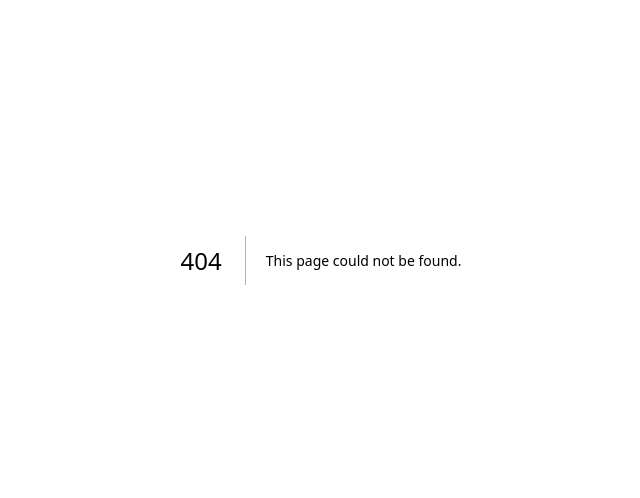
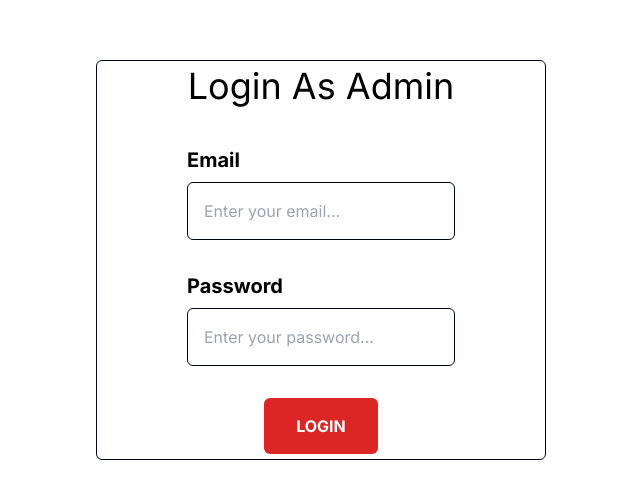
Before and after one commit to muhammeddevops/osman-telecom, a Next.js app: page /admin in a window 1280 px wide. Before the commit this address had no page. Shown: the part 140-638 px from the top of the page, without its empty margins (319-959 px from the left). Built offline with nearby package versions, Linux system fonts and the light colour scheme.

Commit message:
feat: login form UI

```diff
--- /dev/null
+++ b/src/app/admin/page.jsx
@@ -0,0 +1,13 @@
+import LoginForm from '@/components/LoginForm';
+
+export default function AdminPage() {
+  // Logged in
+  // if (user.role === "admin") // redirect
+
+  // if not logged in render login form
+  return (
+    <main className="flex justify-center items-center h-screen">
+      <LoginForm />
+    </main>
+  );
+}
--- a/src/app/globals.css
+++ b/src/app/globals.css
@@ -2,26 +2,16 @@
 @tailwind components;
 @tailwind utilities;
 
-:root {
-  --foreground-rgb: 0, 0, 0;
-  --background-start-rgb: 214, 219, 220;
-  --background-end-rgb: 255, 255, 255;
-}
+@layer utilities {
+  .form-group {
+    @apply flex flex-col gap-2;
+  }
 
-@media (prefers-color-scheme: dark) {
-  :root {
-    --foreground-rgb: 255, 255, 255;
-    --background-start-rgb: 0, 0, 0;
-    --background-end-rgb: 0, 0, 0;
+  .form-label {
+    @apply font-bold text-xl;
+  }
+
+  .form-input {
+    @apply border border-slate-950 rounded-md p-4;
   }
 }
-
-body {
-  color: rgb(var(--foreground-rgb));
-  background: linear-gradient(
-      to bottom,
-      transparent,
-      rgb(var(--background-end-rgb))
-    )
-    rgb(var(--background-start-rgb));
-}
--- a/src/app/page.js
+++ b/src/app/page.js
@@ -1,113 +1,5 @@
-import Image from 'next/image'
-
 export default function Home() {
   return (
-    <main className="flex min-h-screen flex-col items-center justify-between p-24">
-      <div className="z-10 max-w-5xl w-full items-center justify-between font-mono text-sm lg:flex">
-        <p className="fixed left-0 top-0 flex w-full justify-center border-b border-gray-300 bg-gradient-to-b from-zinc-200 pb-6 pt-8 backdrop-blur-2xl dark:border-neutral-800 dark:bg-zinc-800/30 dark:from-inherit lg:static lg:w-auto  lg:rounded-xl lg:border lg:bg-gray-200 lg:p-4 lg:dark:bg-zinc-800/30">
-          Get started by editing&nbsp;
-          <code className="font-mono font-bold">src/app/page.js</code>
-        </p>
-        <div className="fixed bottom-0 left-0 flex h-48 w-full items-end justify-center bg-gradient-to-t from-white via-white dark:from-black dark:via-black lg:static lg:h-auto lg:w-auto lg:bg-none">
-          <a
-            className="pointer-events-none flex place-items-center gap-2 p-8 lg:pointer-events-auto lg:p-0"
-            href="https://vercel.com?utm_source=create-next-app&utm_medium=appdir-template&utm_campaign=create-next-app"
-            target="_blank"
-            rel="noopener noreferrer"
-          >
-            By{' '}
-            <Image
-              src="/vercel.svg"
-              alt="Vercel Logo"
-              className="dark:invert"
-              width={100}
-              height={24}
-              priority
-            />
-          </a>
-        </div>
-      </div>
-
-      <div className="relative flex place-items-center before:absolute before:h-[300px] before:w-[480px] before:-translate-x-1/2 before:rounded-full before:bg-gradient-radial before:from-white before:to-transparent before:blur-2xl before:content-[''] after:absolute after:-z-20 after:h-[180px] after:w-[240px] after:translate-x-1/3 after:bg-gradient-conic after:from-sky-200 after:via-blue-200 after:blur-2xl after:content-[''] before:dark:bg-gradient-to-br before:dark:from-transparent before:dark:to-blue-700 before:dark:opacity-10 after:dark:from-sky-900 after:dark:via-[#0141ff] after:dark:opacity-40 before:lg:h-[360px] z-[-1]">
-        <Image
-          className="relative dark:drop-shadow-[0_0_0.3rem_#ffffff70] dark:invert"
-          src="/next.svg"
-          alt="Next.js Logo"
-          width={180}
-          height={37}
-          priority
-        />
-      </div>
-
-      <div className="mb-32 grid text-center lg:max-w-5xl lg:w-full lg:mb-0 lg:grid-cols-4 lg:text-left">
-        <a
-          href="https://nextjs.org/docs?utm_source=create-next-app&utm_medium=appdir-template&utm_campaign=create-next-app"
-          className="group rounded-lg border border-transparent px-5 py-4 transition-colors hover:border-gray-300 hover:bg-gray-100 hover:dark:border-neutral-700 hover:dark:bg-neutral-800/30"
-          target="_blank"
-          rel="noopener noreferrer"
-        >
-          <h2 className={`mb-3 text-2xl font-semibold`}>
-            Docs{' '}
-            <span className="inline-block transition-transform group-hover:translate-x-1 motion-reduce:transform-none">
-              -&gt;
-            </span>
-          </h2>
-          <p className={`m-0 max-w-[30ch] text-sm opacity-50`}>
-            Find in-depth information about Next.js features and API.
-          </p>
-        </a>
-
-        <a
-          href="https://nextjs.org/learn?utm_source=create-next-app&utm_medium=appdir-template-tw&utm_campaign=create-next-app"
-          className="group rounded-lg border border-transparent px-5 py-4 transition-colors hover:border-gray-300 hover:bg-gray-100 hover:dark:border-neutral-700 hover:dark:bg-neutral-800 hover:dark:bg-opacity-30"
-          target="_blank"
-          rel="noopener noreferrer"
-        >
-          <h2 className={`mb-3 text-2xl font-semibold`}>
-            Learn{' '}
-            <span className="inline-block transition-transform group-hover:translate-x-1 motion-reduce:transform-none">
-              -&gt;
-            </span>
-          </h2>
-          <p className={`m-0 max-w-[30ch] text-sm opacity-50`}>
-            Learn about Next.js in an interactive course with&nbsp;quizzes!
-          </p>
-        </a>
-
-        <a
-          href="https://vercel.com/templates?framework=next.js&utm_source=create-next-app&utm_medium=appdir-template&utm_campaign=create-next-app"
-          className="group rounded-lg border border-transparent px-5 py-4 transition-colors hover:border-gray-300 hover:bg-gray-100 hover:dark:border-neutral-700 hover:dark:bg-neutral-800/30"
-          target="_blank"
-          rel="noopener noreferrer"
-        >
-          <h2 className={`mb-3 text-2xl font-semibold`}>
-            Templates{' '}
-            <span className="inline-block transition-transform group-hover:translate-x-1 motion-reduce:transform-none">
-              -&gt;
-            </span>
-          </h2>
-          <p className={`m-0 max-w-[30ch] text-sm opacity-50`}>
-            Explore the Next.js 13 playground.
-          </p>
-        </a>
-
-        <a
-          href="https://vercel.com/new?utm_source=create-next-app&utm_medium=appdir-template&utm_campaign=create-next-app"
-          className="group rounded-lg border border-transparent px-5 py-4 transition-colors hover:border-gray-300 hover:bg-gray-100 hover:dark:border-neutral-700 hover:dark:bg-neutral-800/30"
-          target="_blank"
-          rel="noopener noreferrer"
-        >
-          <h2 className={`mb-3 text-2xl font-semibold`}>
-            Deploy{' '}
-            <span className="inline-block transition-transform group-hover:translate-x-1 motion-reduce:transform-none">
-              -&gt;
-            </span>
-          </h2>
-          <p className={`m-0 max-w-[30ch] text-sm opacity-50`}>
-            Instantly deploy your Next.js site to a shareable URL with Vercel.
-          </p>
-        </a>
-      </div>
-    </main>
-  )
+    <main className="flex min-h-screen flex-col items-center justify-between p-24"></main>
+  );
 }
--- /dev/null
+++ b/src/components/LoginForm.jsx
@@ -0,0 +1,53 @@
+'use client';
+
+export default function LoginForm() {
+  const handleSubmit = () => {
+    console.log('logged in');
+  };
+  return (
+    <div className="flex flex-col justify-center items-center gap-10 border border-slate-950 h-[50vh] p-8 rounded-md">
+      <h1 className="text-center text-4xl">Login As Admin</h1>
+      <form
+        onSubmit={handleSubmit}
+        className="flex flex-col gap-8 justify-center items-center w-96"
+      >
+        <div className="form-group">
+          <label htmlFor="email" className="form-label">
+            Email
+          </label>
+
+          <input
+            id="email"
+            type="text"
+            name="email"
+            placeholder="Enter your email..."
+            required
+            className="form-input"
+          />
+        </div>
+
+        <div className="form-group">
+          <label htmlFor="email" className="form-label">
+            Password
+          </label>
+
+          <input
+            id="password"
+            type="password"
+            name="password"
+            placeholder="Enter your password..."
+            required
+            className="form-input"
+          />
+        </div>
+
+        <button
+          type="submit"
+          className="font-bold uppercase bg-red-600 text-white px-8 py-4 rounded-md"
+        >
+          Login
+        </button>
+      </form>
+    </div>
+  );
+}
```
Also changed, not shown: src/app/layout.jsx (renamed from src/app/layout.js, +5 -5 lines).
